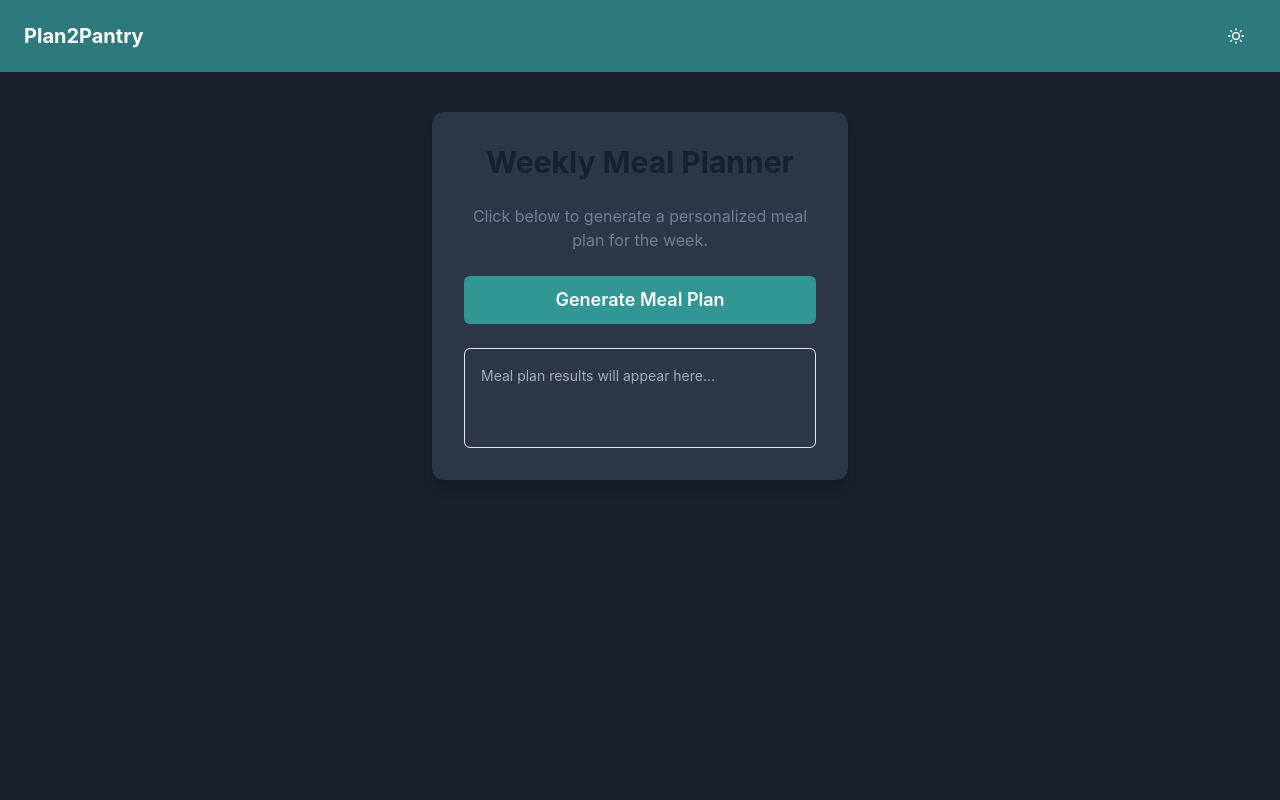
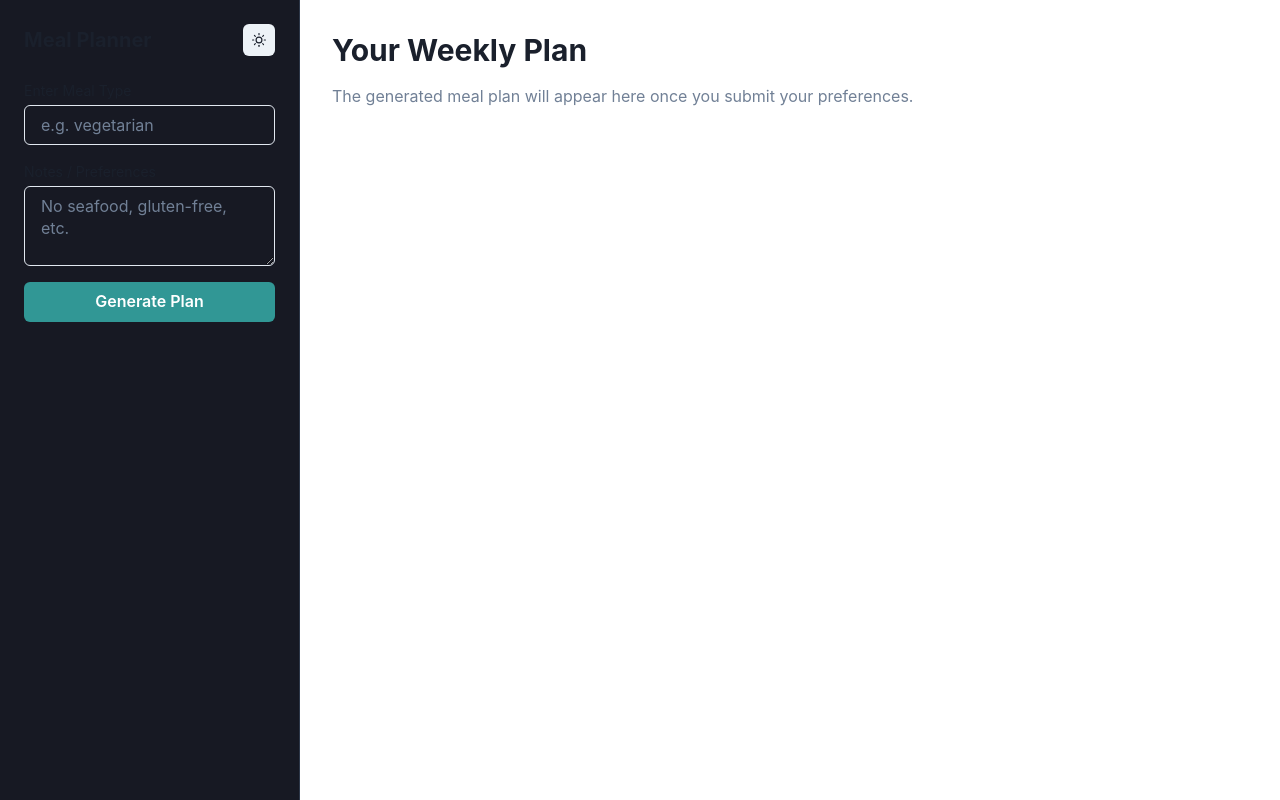
Before and after one commit to maa11235/meal-planner-frontend, a React (Create React App) app: page / in a window 1280 px wide. Built offline with nearby package versions, Linux system fonts and the light colour scheme.

Commit message:
update page moch

```diff
--- a/src/App.js
+++ b/src/App.js
@@ -3,11 +3,13 @@ import React from "react";
 import {
   ChakraProvider,
   Box,
+  Flex,
+  VStack,
   Heading,
   Text,
   Button,
-  VStack,
-  Container,
+  Input,
+  Textarea,
   useColorMode,
   IconButton,
 } from "@chakra-ui/react";
@@ -18,63 +20,57 @@ function App() {
 
   return (
     <ChakraProvider>
-      <Box bg={colorMode === "light" ? "gray.50" : "gray.800"} minH="100vh">
-        {/* Header */}
+      <Flex height="100vh">
+        {/* Sidebar (left) */}
         <Box
-          as="header"
-          bg={colorMode === "light" ? "teal.500" : "teal.600"}
-          color="white"
-          py={4}
-          px={6}
-          display="flex"
-          justifyContent="space-between"
-          alignItems="center"
+          w="300px"
+          bg={colorMode === "light" ? "gray.100" : "gray.900"}
+          p={6}
+          borderRight="1px solid"
+          borderColor={colorMode === "light" ? "gray.200" : "gray.700"}
         >
-          <Heading size="md">Plan2Pantry</Heading>
+          <Flex justify="space-between" align="center" mb={6}>
+            <Heading size="md">Meal Planner</Heading>
             <IconButton
-            aria-label="Toggle dark mode"
+              aria-label="Toggle theme"
               icon={colorMode === "light" ? <MoonIcon /> : <SunIcon />}
               onClick={toggleColorMode}
-            variant="ghost"
-            color="white"
+              size="sm"
             />
+          </Flex>
+
+          <VStack spacing={4} align="stretch">
+            <Box>
+              <Text fontSize="sm" mb={1}>
+                Enter Meal Type
+              </Text>
+              <Input placeholder="e.g. vegetarian" />
             </Box>
 
-        {/* Main content */}
-        <Container maxW="md" py={10}>
-          <VStack
-            spacing={6}
-            p={8}
-            bg={colorMode === "light" ? "white" : "gray.700"}
-            boxShadow="lg"
-            rounded="xl"
-          >
-            <Heading size="lg" textAlign="center">
-              Weekly Meal Planner
+            <Box>
+              <Text fontSize="sm" mb={1}>
+                Notes / Preferences
+              </Text>
+              <Textarea placeholder="No seafood, gluten-free, etc." />
+            </Box>
+
+            <Button colorScheme="teal" width="full">
+              Generate Plan
+            </Button>
+          </VStack>
+        </Box>
+
+        {/* Main Content (right) */}
+        <Box flex="1" p={8} overflowY="auto">
+          <Heading size="lg" mb={4}>
+            Your Weekly Plan
           </Heading>
-            <Text textAlign="center" color="gray.500">
-              Click below to generate a personalized meal plan for the week.
-            </Text>
-
-            <Button colorScheme="teal" size="lg" w="full">
-              Generate Meal Plan
-            </Button>
-
-            <Box
-              w="full"
-              p={4}
-              border="1px"
-              borderColor="gray.200"
-              rounded="md"
-              minH="100px"
-            >
-              <Text fontSize="sm" color="gray.400">
-                Meal plan results will appear here...
+          <Text color="gray.500">
+            The generated meal plan will appear here once you submit your
+            preferences.
           </Text>
         </Box>
-          </VStack>
-        </Container>
-      </Box>
+      </Flex>
     </ChakraProvider>
   );
 }
```
Lines whose indentation alone changed are shown as unchanged.
